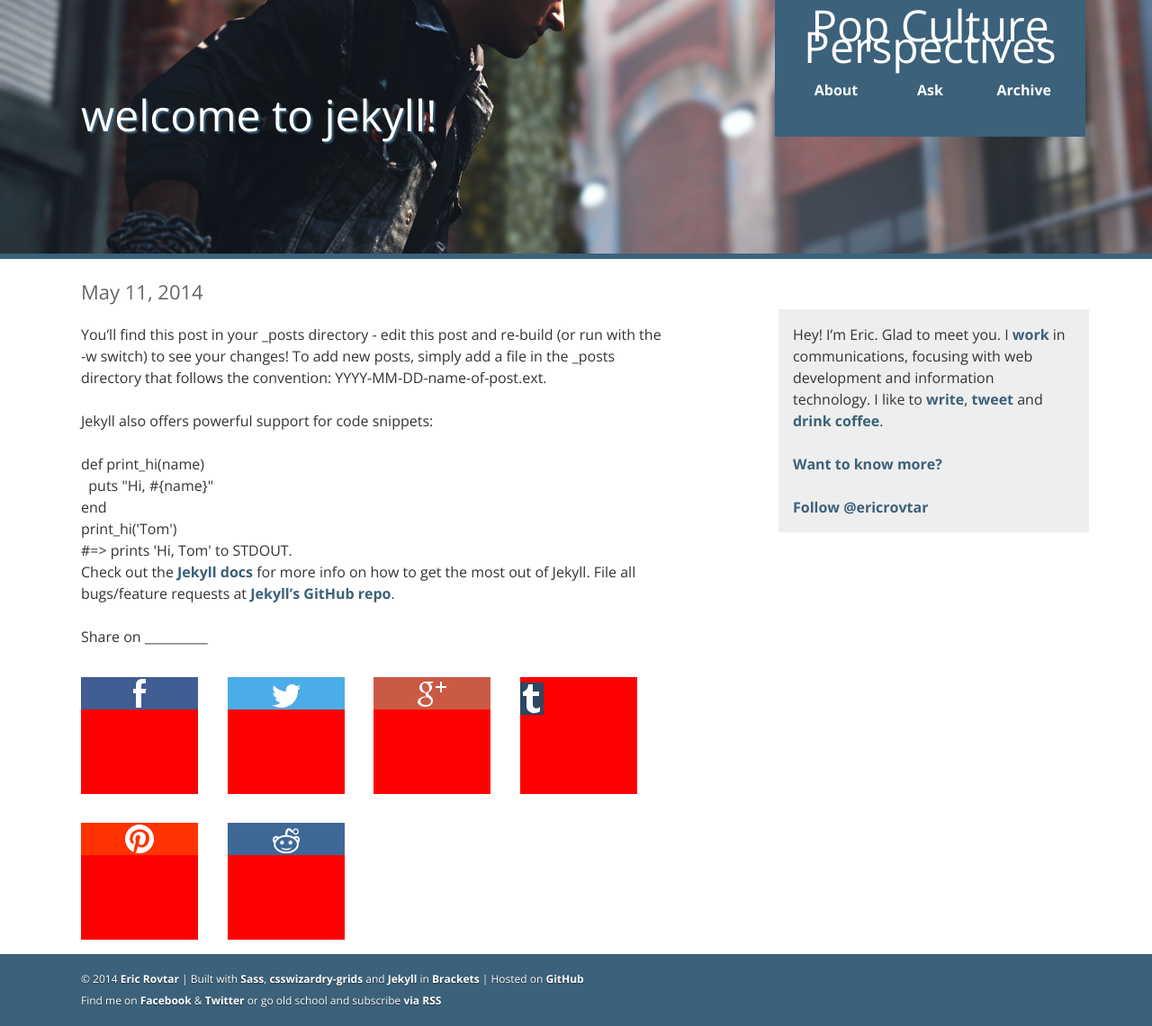
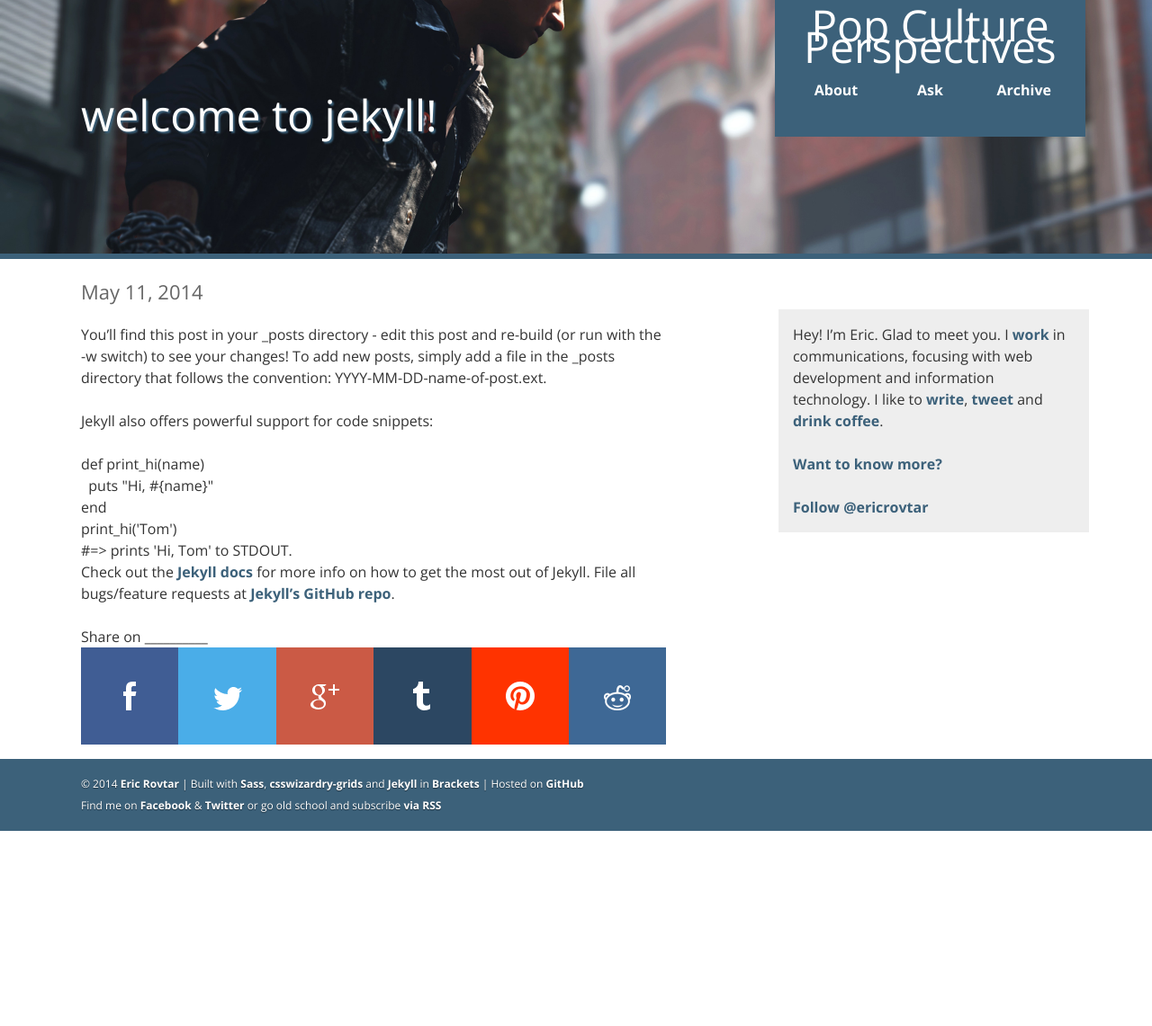
Before and after one commit to ericrovtar/ericrovtar.github.io, a Jekyll site: the page built from _posts/2014-05-11-welcome-to-jekyll.markdown, in a window 1280 px wide. Shown: the whole page at 90% size. Built offline with Jekyll 4.4.1, drawn with Linux system fonts in a browser that asks for light colours; comment, search, counter and statistics services are not loaded; after the commit the page ends 924 px from its top, so only the background shows below that.

Commit message:
Square styling fixes

```diff
--- a/styles/styles.css
+++ b/styles/styles.css
@@ -1497,7 +1497,6 @@ body {
 
 .shareIcon {
   width: 100%;
-  height: 3em;
   cursor: pointer; }
   .shareIcon.facebook {
     background: #405d94 url("../images/icons/32px/facebook_white.png") no-repeat scroll center; }
@@ -1514,19 +1513,14 @@ body {
 
 .square {
   position: relative;
-  width: 20%;
-  margin: 5% 5% 0 0;
   float: left;
-  font-size: 12px;
-  background: red;
   /* Other ratios */ }
   .square > div {
     position: absolute;
     top: 0;
     left: 0;
     bottom: 0;
-    right: 0;
-    color: #fff; }
+    right: 0; }
   .square .ratio2_1:before {
     margin-top: 50%; }
   .square .ratio1_2:before {
```
